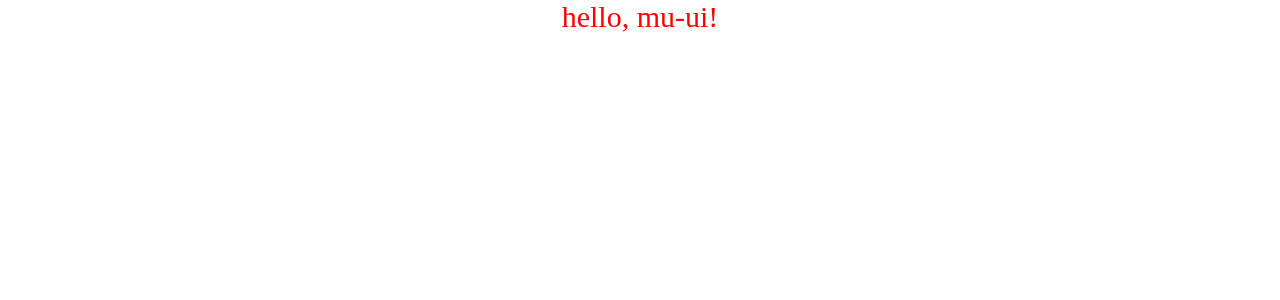
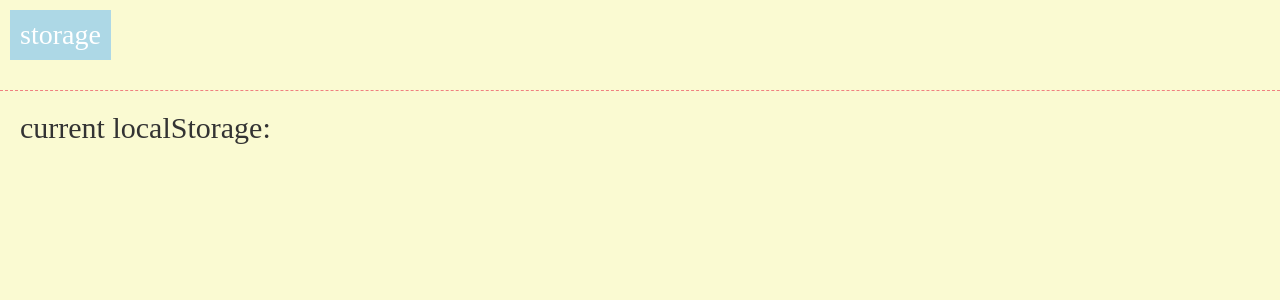
Before and after one commit to mu-ui/mu-ui, a Vue app: page /#/storage in a window 1280 px wide. Shown: the top 300 px of the page. Built offline with nearby package versions, Linux system fonts and the light colour scheme.

Commit message:
feat(storage): add storage plugin

```diff
--- a/package.json
+++ b/package.json
@@ -11,7 +11,8 @@
     "release": "lerna publish --conventional-commits"
   },
   "dependencies": {
-    "vue": "^2.5.17"
+    "vue": "^2.5.17",
+    "vue-router": "^3.0.1"
   },
   "devDependencies": {
     "@babel/core": "^7.1.2",
--- /dev/null
+++ b/packages/storage/index.js
@@ -0,0 +1,14 @@
+import Storage from './src/storage'
+
+const install = Vue => {
+  if (Storage.isSupport) {
+    Vue.storage = Vue.prototype.$storage = Storage.local
+    Vue.session = Vue.prototype.$session = Storage.session
+  } else {
+    console.error(
+      "Error from @mu-ui/mu-storage: Sorry, The current browser doesn't support Web Storage."
+    )
+  }
+}
+
+export default install
--- /dev/null
+++ b/packages/storage/src/storage.js
@@ -0,0 +1,73 @@
+function _serialize(val) {
+  return JSON.stringify(val)
+}
+
+function _deserialize(val) {
+  try {
+    return JSON.parse(val)
+  } catch (e) {
+    return val
+  }
+}
+
+const createApi = storage => ({
+  set(key, val) {
+    if (val === undefined) return
+    storage.setItem(key, _serialize(val))
+  },
+  get(key) {
+    return _deserialize(storage.getItem(key))
+  },
+  remove(key) {
+    storage.removeItem(key)
+  },
+  clearAll() {
+    storage.clear()
+  },
+  has(key) {
+    return this.get(key) !== undefined
+  },
+  forEach(cb) {
+    if (cb && typeof cb === 'function') {
+      for (let i = 0; i < storage.length; i += 1) {
+        const key = storage.key(i)
+        cb(key, this.get(key))
+      }
+    } else {
+      console.warn(
+        'Warn from @mu-ui/mu-storage: forEach function need a callback param'
+      )
+    }
+  },
+  filter(cb) {
+    const res = []
+    const isFun = typeof cb === 'function'
+    this.forEach((key, val) => {
+      if (isFun) {
+        cb(key) && res.push({ key, val })
+      } else {
+        res.push({ key, val })
+      }
+    })
+    return res
+  }
+})
+
+const Storage = {
+  isSupport: !!window.localStorage,
+  local: createApi(window.localStorage),
+  session: createApi(window.sessionStorage)
+}
+
+// Compatibility test
+try {
+  const key = 'mui_storage_key'
+  const val = 'mui_storage_val'
+  Storage.local.set(key, val)
+  Storage.isSupport = Storage.local.get(key) === val
+  Storage.local.remove(key)
+} catch (e) {
+  Storage.isSupport = false
+}
+
+export default Storage
--- a/src/css/index.scss
+++ b/src/css/index.scss
@@ -4,4 +4,5 @@ html,
 body {
   width: 100%;
   height: 100%;
+  background-color: lightgoldenrodyellow;
 }
--- a/src/index.js
+++ b/src/index.js
@@ -1,8 +1,13 @@
 import '@/css/index.scss'
 import Vue from 'vue'
+import router from './router'
 import App from './views/app.vue'
+import Storage from '../packages/storage/index'
+
+Vue.use(Storage)
 
 new Vue({ // eslint-disable-line
   el: '#app',
+  router,
   render: h => h(App)
 })
--- /dev/null
+++ b/src/router/index.js
@@ -0,0 +1,16 @@
+import Vue from 'vue'
+import Router from 'vue-router'
+import Storage from '@/views/components/storage.vue'
+
+Vue.use(Router)
+
+const routes = [
+  {
+    path: '/storage',
+    component: Storage
+  }
+]
+
+export default new Router({
+  routes
+})
--- a/src/views/app.vue
+++ b/src/views/app.vue
@@ -1,8 +1,8 @@
 <template>
   <div class="page">
-    <h1>hello, {{ name }}!</h1>
-  </div>
-</template>
+    <router-link to="/storage" class="btn">storage</router-link>
+    <router-view class="main"></router-view>
+</div></template>
 
 <script>
 export default {
@@ -16,10 +16,23 @@ export default {
 
 <style lang="scss">
 .page {
-  h1 {
-    color: red;
-    font-size: 30px;
+  .btn {
+    display: inline-block;
+    height: 50px;
+    line-height: 50px;
+    margin: 10px;
+    padding: 0 10px;
     text-align: center;
+    background-color: lightblue;
+    color: #fff;
+    font-size: 28px;
+    text-decoration: none;
+  }
+  .main {
+    margin-top: 20px;
+    padding: 20px;
+    box-sizing: border-box;
+    border-top: 1px dashed lightcoral;
   }
 }
 </style>
--- /dev/null
+++ b/src/views/components/storage.vue
@@ -0,0 +1,28 @@
+<template>
+  <div class="storage">
+    <h4>current localStorage:</h4>
+    <ul>
+      <li v-for="item in storages" :key="item.key">{{ item.key }} : {{ item.val }}</li>
+    </ul>
+  </div>
+</template>
+
+<script>
+export default {
+  data() {
+    return {
+      storages: []
+    }
+  },
+  created() {
+    this.storages = this.$storage.filter()
+  }
+}
+</script>
+
+<style lang="scss">
+.storage {
+  font-size: 30px;
+  color: #333;
+}
+</style>
```
Also changed, not shown: packages/storage/package.json (added, +21 -0 lines), packages/storage/README.md (added), 2 other files (tests, documents, lock files or other folders).
